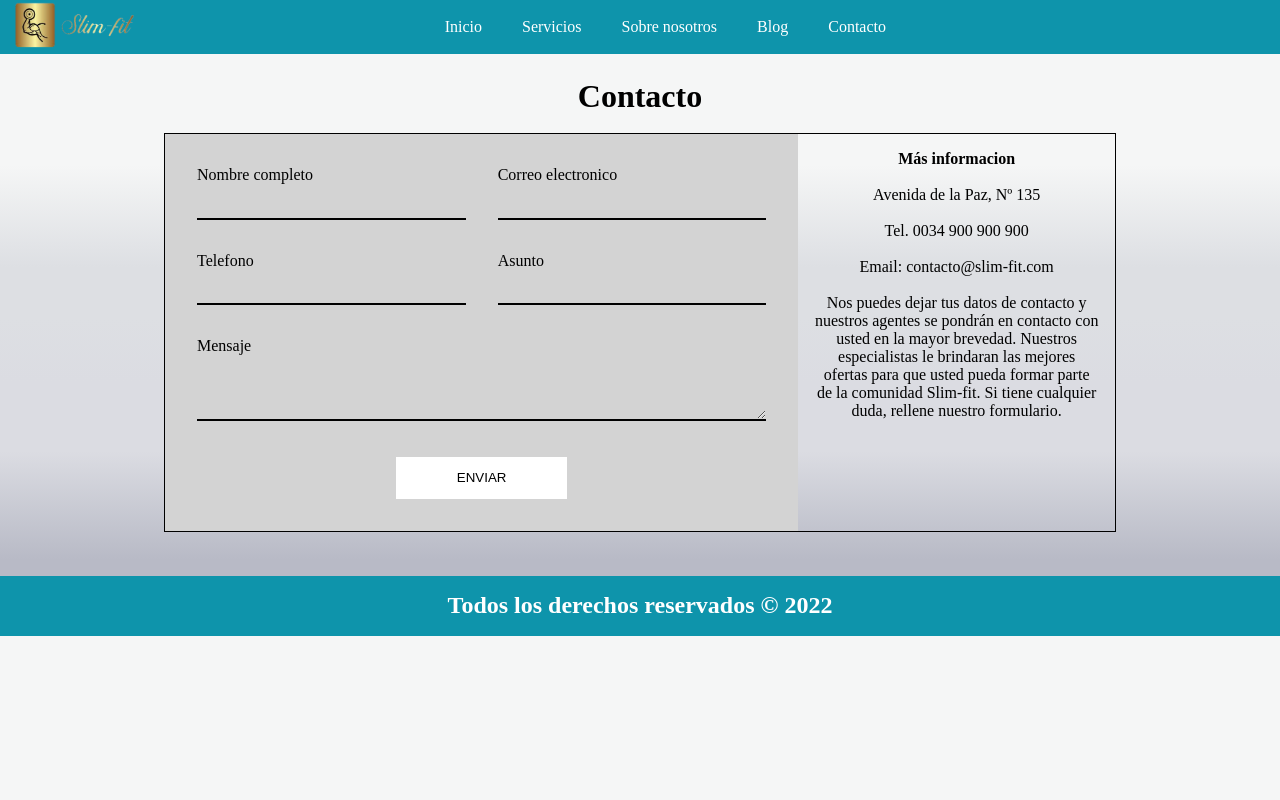
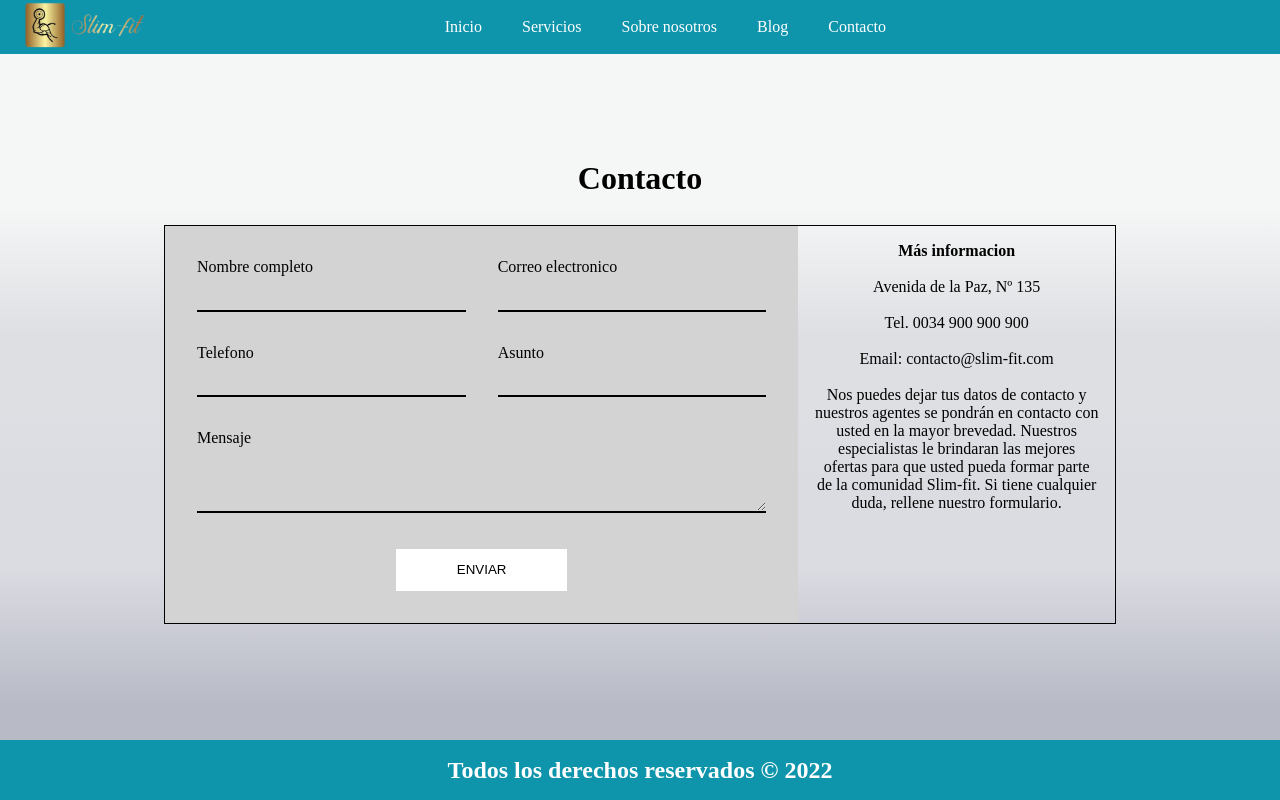
Before and after one commit to cosminfratita/Slim-fit, a website: page assets/pages/contacto.html in a window 1280 px wide. Drawn offline with Linux system fonts and the light colour scheme.

Commit message:
ultimos retoques

```diff
--- a/assets/pages/contacto.html
+++ b/assets/pages/contacto.html
@@ -73,12 +73,13 @@
 			</dis>
 
 		</div>
+		<footer-contact>
+			<div class="grid">
+				<div class="textos-footer">
+					<h2 class="subtitulo">Todos los derechos reservados &copy; 2022</h2>
+				</div>
+			</div>
+		</footer>
 </body>
-	 <footer>
-	 	<div class="grid">
-	 		<div class="textos-footer">
-	 			<h2 class="subtitulo">Todos los derechos reservados &copy; 2022</h2>
-	 		</div>
-	 	</div>
-	 </footer>
+
 </html>
--- a/assets/sass/main.scss
+++ b/assets/sass/main.scss
@@ -151,6 +151,9 @@ footer{
     display: flex;
     align-items: flex-end;
     height: 60px;
+    position:relative;
+    bottom: 0;
+    width: 100%;
     .grid{
         display: grid;
         grid-template-columns: repeat(12, 1fr);
@@ -169,6 +172,26 @@ footer{
         }
 
     }
+
+}
+
+footer-contact{
+    background: #0E94AB;
+    color: #fff;
+    text-align: center;
+    height: 60px;
+    position: fixed;
+    width: 100%;
+    bottom: 0;
+
+        .textos-footer{
+            grid-column: 1/-1;
+            h2{
+                font-size: 24px !important;
+            }
+        }
+
+
 
 }
 
@@ -202,7 +225,7 @@ footer{
             background: rgba(0, 0, 0, 0.3);
         }
     }
-    .img-hero{
+    .img-hero-i{
         width: 100%;
         grid-column: 8/13;
         height: 500px;
@@ -381,6 +404,7 @@ h4{
 
  body{
 	background: linear-gradient(to bottom, #f5f6f6 0%,#f5f6f6 13%,#f5f6f6 13%,#f5f6f6 26%,#dddfe3 42%,#dddfe3 50%,#dbdce2 60%,#dbdce2 60%,#dbdce2 71%,#b8bac6 88%,#b8bac6 88%);
+    min-height: 100vh;
 		.grid{
             display: grid;
             grid-template-columns: repeat(12, 1fr);
@@ -405,6 +429,7 @@ h4{
             .parrafo{
              margin-bottom: 20px;
             font-size: 19px;
+            margin-top: 20px;
 			}
 		}
 	}
@@ -460,7 +485,7 @@ h4{
 }
 h3{
 	text-align: center;
-	margin-top: 30px;
+    margin: 10px
 }
 .image{
 	float: right;
@@ -504,9 +529,11 @@ h3{
 
  .content{
 	max-width: 1000px;
+    min-height: 650px;
 	margin-left: auto;
 	margin-right: auto;
 	padding: 1.5em;
+    margin-top: 9vh;
         .contact-wrapper{
             display: grid;
             grid-template-columns: 2fr 1fr;
@@ -598,7 +625,9 @@ h3{
 	padding: 0;
 }
 .logo{
-    text-align: center;}
+    text-align: center;
+    margin: 10px;
+}
 
 /*------------RESPONSIVE-----------------*/
 
```
Also changed, not shown: index.html (+1 -1 lines), assets/css/main.css.
